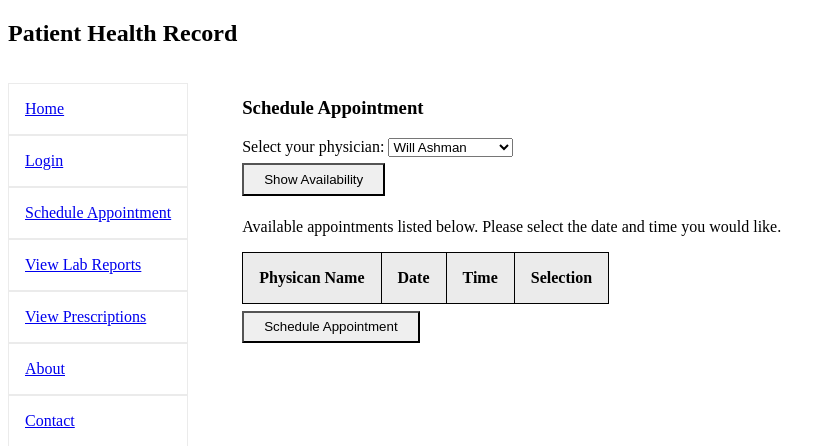
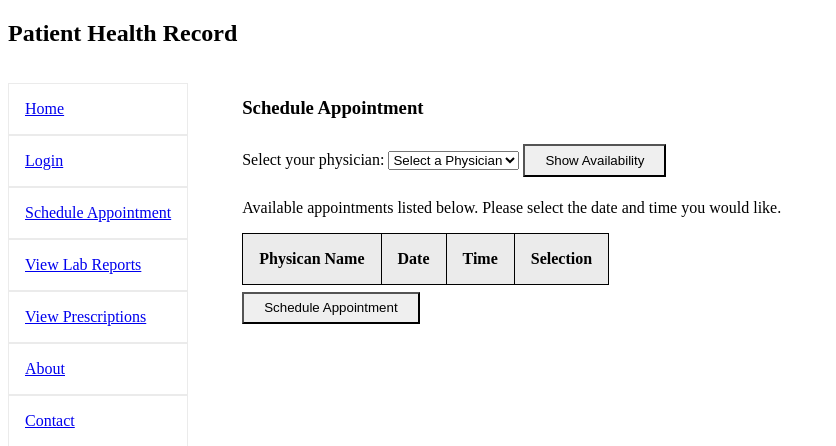
Before and after one commit to wa57/PatientHealthRecord, a PHP site: page /schedule-appointment.php in a window 1280 px wide. Shown: the top 446 px of the page, without its empty margins (0-836 px from the left). Run offline with PHP 8.4, Linux system fonts and the light colour scheme; data comes from the database, SQL or seed files in the repository; lists and menus that the app fills with data are empty.

Commit message:
[CRON] Auto Commit

```diff
--- a/api/process.php
+++ b/api/process.php
@@ -13,8 +13,8 @@ if(isset($_GET["GetUnscheduledAppointments"]))
 
 if(isset($_GET["GetUnscheduledAppointmentsByPhysicianId"]))
 {
-    $stmt = $db->prepare('SELECT * FROM appointments WHERE patient_id IS NULL AND physician_id = :physician_id');
-    $stmt->execute([':physician_id' => $_POST["physician_id"]]);
+    $stmt = $db->prepare('SELECT * FROM `appointments` WHERE patient_id IS NULL AND physician_id = :physician_id');
+    $stmt->execute([':physician_id' => $_GET["physician_id"]]);
     $json = $stmt->fetchAll(PDO::FETCH_ASSOC);
     echo json_encode($json);
     exit();
@@ -49,9 +49,8 @@ if(isset($_POST["ScheduleAppointment"]))
 {
     $stmt = $db->prepare("UPDATE appointments SET patient_id = :patient_id WHERE appointment_id = :appointment_id;");
     $stmt->execute([':patient_id' => $_POST["patient_id"], ":appointment_id" => $_POST["appointment_id"]]);
-    /*$json = $stmt->fetch(PDO::FETCH_ASSOC);
-    echo json_encode($json);
-    exit();*/
+    echo json_encode(true);
+    exit();
 }
 
 echo json_encode("NOTHING SET");
--- a/schedule-appointment.php
+++ b/schedule-appointment.php
@@ -7,6 +7,7 @@
         document.getElementById("show-availability").addEventListener('click', function() {
             physicians_list = document.getElementById("physicians-list")
             physician_id = physicians_list.options[physicians_list.selectedIndex].getAttribute("data-physician-id");
+
             fetch("api/process.php?GetUnscheduledAppointmentsByPhysicianId&physician_id=" + physician_id, {
                 method: 'get',
                 headers: {
@@ -63,7 +64,7 @@
         }
 
         function addPhysicians(response) {
-            var html = "";
+            var html = "<option selected disabled>Select a Physician</option>";
             response.forEach(function(physician) {
                 html += "<option data-physician-id='" + physician.system_user_id + "'>";
                 html +=     physician.first_name + " " + physician.last_name;
@@ -77,9 +78,11 @@
     <div>
         <h3>Schedule Appointment</h3>
         <span>Select your physician:</span>
-        <select id="physicians-list"></select>
+        <select id="physicians-list">
+            <option selected disabled>Select a Physician</option>
+        </select>
+        <input id="show-availability" type="submit" value="Show Availability" />
         <div>
-            <input id="show-availability" type="submit" value="Show Availability" />
         </div>
 
         <p>Available appointments listed below. Please select the date and time you would like.</p>
--- a/sql/InitializeDBAndTables.sql
+++ b/sql/InitializeDBAndTables.sql
@@ -80,9 +80,9 @@ CREATE TABLE prescriptions (
 
 INSERT INTO system_user VALUES (
     NULL,
-    1,
-    "Will",
-    "Ashman",
+    2,
+    "Test",
+    "Doctor",
     "1970-01-01",
     "2032472285",
     "wjashman",
```
Also changed, not shown: login.php (+0 -13 lines).
